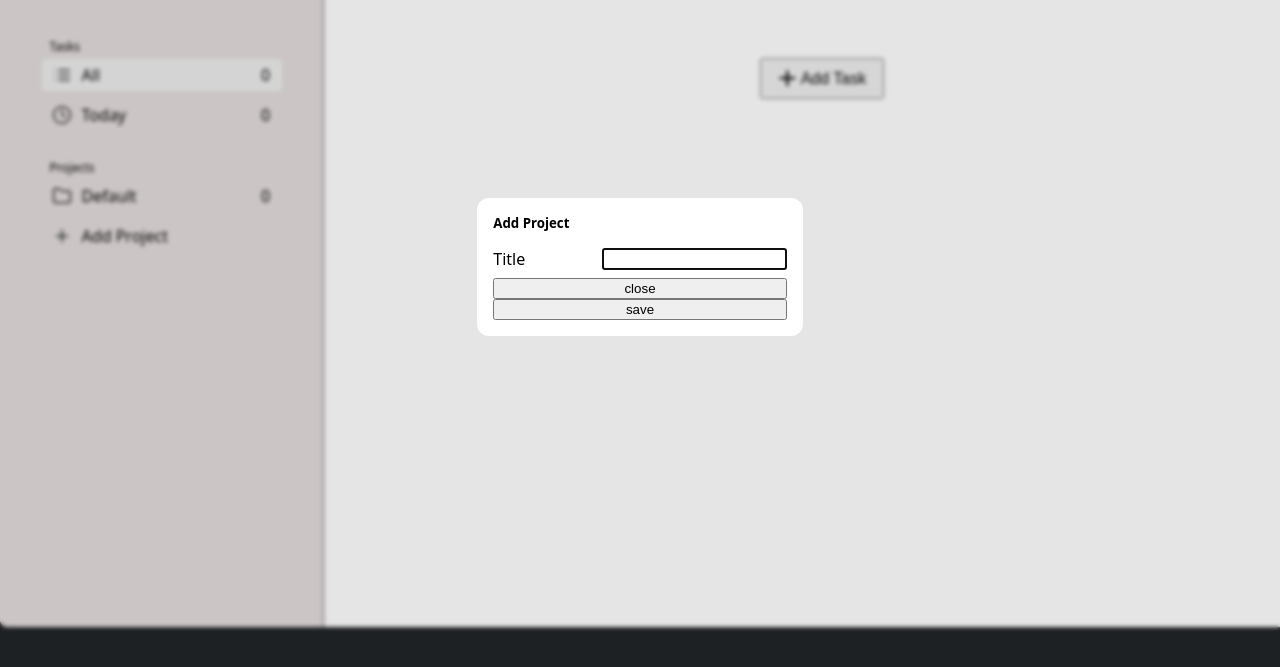
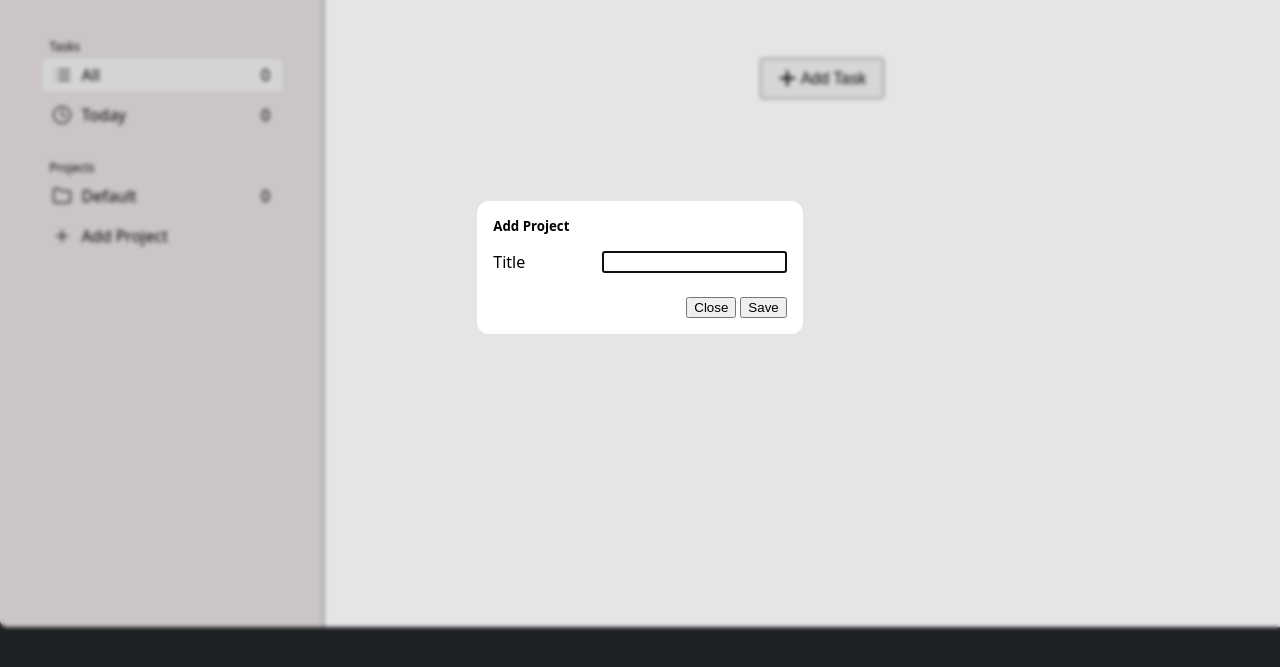
Before and after one commit to kathode/todo-list, a website built with webpack: page src/template.html in a window 1280 px wide. Both pictures are taken after a click on the button "Add Project". Shown: the part 133-800 px from the top of the page. Built offline with nearby package versions, Linux system fonts and the light colour scheme.

Commit message:
Fix modal button styles, use consistent styling

```diff
--- a/src/project.ui.js
+++ b/src/project.ui.js
@@ -2,8 +2,6 @@ import { createElement, displayModal } from "./helper";
 import { LocalStorageService } from "./localStorage.service";
 import { Todo } from "./todo.logic";
 import { displayTodoItem } from "./todo.ui";
-
-// Fix modal button styles
 
 export const displayProjectItem = (projectItemData, projectClass) => {
   const todo = new Todo(new LocalStorageService("todo"));
@@ -119,7 +117,9 @@ const projectForm = (data, isNew) => {
   let formButtonChildren = [removeButton, closeButton, saveButton];
   if (isNew || data.id === 1) formButtonChildren = formButtonChildren.filter((child) => child.innerText !== "delete");
 
-  const form = createElement("form", { className: "form", id: data.id }, modalTitle, titleFormGroup, ...formButtonChildren);
+  const formButtons = createElement("div", { className: "form-buttons" }, ...formButtonChildren);
+
+  const form = createElement("form", { className: "form", id: data.id }, modalTitle, titleFormGroup, formButtons);
 
   return { form, closeButton, removeButton };
 };
--- a/src/styles.css
+++ b/src/styles.css
@@ -324,13 +324,13 @@ form-group {
   margin-bottom: 0.5rem;
 }
 
-form > div {
+form > .form-buttons {
   justify-content: end;
   display: flex;
   gap: 0.25rem;
   margin-top: 1rem;
 }
 
-form > div > button::first-letter {
+form > .form-buttons > button::first-letter {
   text-transform: uppercase;
 }
--- a/src/todo.ui.js
+++ b/src/todo.ui.js
@@ -161,7 +161,7 @@ const taskForm = (data, isNew) => {
   let formButtonChildren = [removeButton, closeButton, saveButton];
   if (isNew) formButtonChildren = formButtonChildren.filter((child) => child.innerText !== "delete");
 
-  const formButtons = createElement("div", {}, ...formButtonChildren);
+  const formButtons = createElement("div", {className:'form-buttons'}, ...formButtonChildren);
   const formChildren = [modalTitle, titleFormGroup, descriptionFormGroup, dueDateFormGroup, priorityFormGroup, projectFormGroup, formButtons];
   const form = createElement("form", { className: "form", id: data.id }, ...formChildren);
 
```
